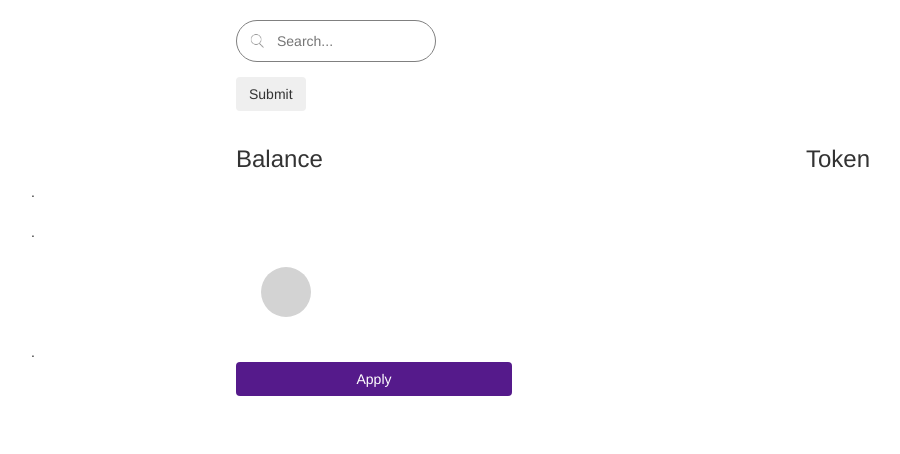
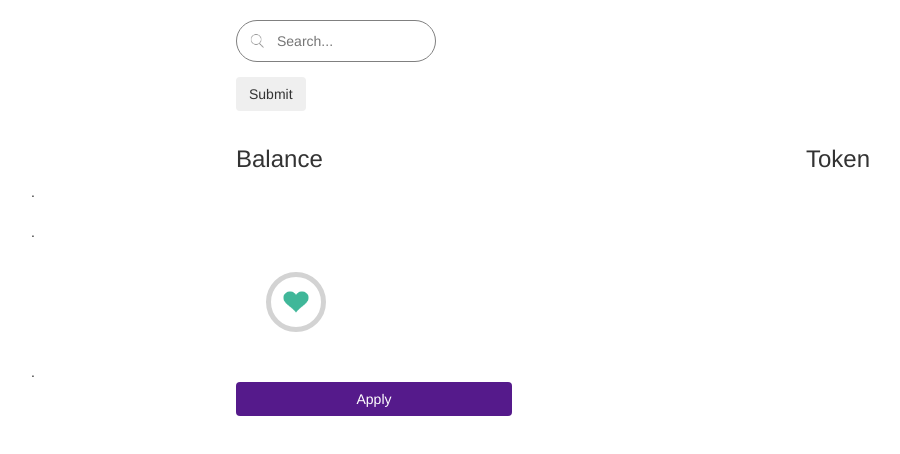
Before and after one commit to facamsiweb/test_eldin, a plain HTML site: page index.html in a window 1280 px wide. Both pictures are taken after a click on the element 325 px from the left and 292 px from the top of the page. Shown: the whole page, without its empty margins (39-939 px from the left). Drawn offline with nearby package versions, Linux system fonts and the light colour scheme.

Commit message:
boton de corazon

```diff
--- a/css/style.css
+++ b/css/style.css
@@ -25,8 +25,15 @@ input[type=text] {
 }
 
 .mybutton {
-	width: 100px;
-	height: 100px;
-	border-radius: 50px;
+	width: 120px;
+	height: 120px;
+	border-radius: 60px;
 	background-color: #D3D3D3;
+	border: solid 10px #D3D3D3;
+	background: url('../img/green-heart.png') no-repeat center;
+	background-size: 50%;
+
+
+
+
 }
--- a/index.html
+++ b/index.html
@@ -135,12 +135,28 @@
 					$("#apply").css("background-color", "#551A8B");
 			});
 
+			var on = false
+
 			$(".mybutton").click(function(){
+				if ( !on ) {
+					activate_zoom();
+					on = true;
+
+				} else {
+					$(".mybutton").css({
+						'transition': 'all 1s',
+						'transform': 'scale(1)',
+					});
+					on = false
+				}
+			});
+
+			function activate_zoom () {
 				$(".mybutton").css({
 					'transition': 'all 1s',
 					'transform': 'scale(0.5)',
 				});
-			});
+			}
 
 		});
 	</script>
```
Also changed, not shown: img/green-heart.png (added).
